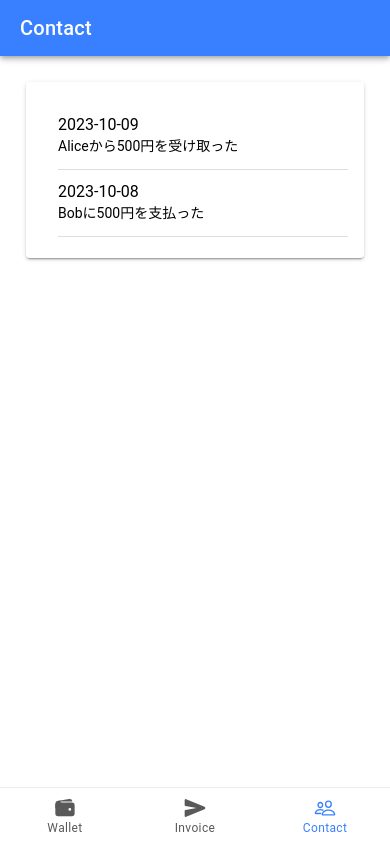
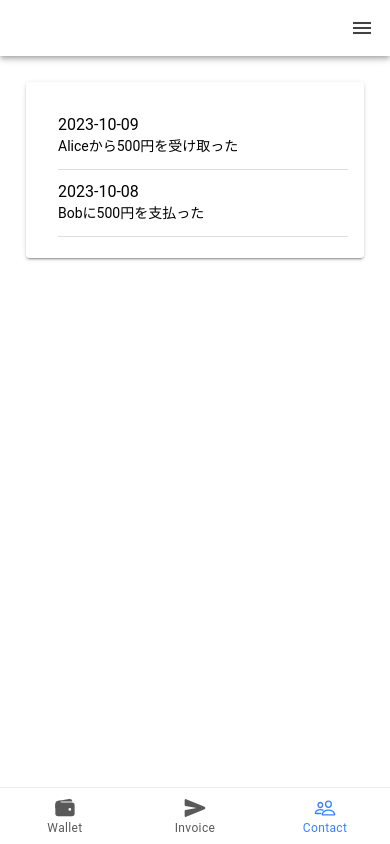
Before and after one commit to motxx/warikan-sats, a React (Vite) app: page /contact in a window 390 px wide. Built offline with nearby package versions, Linux system fonts and the light colour scheme.

Commit message:
feat: add hamburger menu

```diff
--- a/src/App.tsx
+++ b/src/App.tsx
@@ -13,7 +13,7 @@ import { IonReactRouter } from "@ionic/react-router";
 import { peopleOutline, wallet, send } from "ionicons/icons";
 import { WalletOverviewPage } from "./pages/WalletOverviewPage";
 import { PaymentPage } from "./pages/PaymentPage";
-import { Contact } from "./pages/Contact";
+import { ContactPage } from "./pages/ContactPage";
 
 /* Core CSS required for Ionic components to work properly */
 import "@ionic/react/css/core.css";
@@ -48,7 +48,7 @@ const App: React.FC = () => (
             <PaymentPage />
           </Route>
           <Route path="/contact">
-            <Contact />
+            <ContactPage />
           </Route>
           <Route exact path="/">
             <Redirect to="/wallet" />
--- a/src/components/templates/Common/Header.tsx
+++ b/src/components/templates/Common/Header.tsx
@@ -1,14 +1,13 @@
-import React from "react";
-import { IonHeader, IonToolbar, IonTitle } from "@ionic/react";
+import { IonButtons, IonHeader, IonMenuButton, IonToolbar } from "@ionic/react";
 
-export const Header: React.FC = () => {
+export const Header = () => {
   return (
-    <>
-      <IonHeader>
-        <IonToolbar>
-          <IonTitle className="ion-text-center">Account Details</IonTitle>
-        </IonToolbar>
-      </IonHeader>
-    </>
+    <IonHeader>
+      <IonToolbar>
+        <IonButtons slot="end">
+          <IonMenuButton></IonMenuButton>
+        </IonButtons>
+      </IonToolbar>
+    </IonHeader>
   );
 };
--- /dev/null
+++ b/src/components/templates/Common/Menu.tsx
@@ -0,0 +1,24 @@
+import {
+  IonContent,
+  IonHeader,
+  IonMenu,
+  IonTitle,
+  IonToolbar,
+} from "@ionic/react";
+
+export const Menu = () => {
+  return (
+    <>
+      <IonMenu side="end" contentId="main-content">
+        <IonHeader>
+          <IonToolbar>
+            <IonTitle>Menu Content</IonTitle>
+          </IonToolbar>
+        </IonHeader>
+        <IonContent className="ion-padding">
+          This is the menu content.
+        </IonContent>
+      </IonMenu>
+    </>
+  );
+};
--- a/src/components/templates/PaymentTemplate.tsx
+++ b/src/components/templates/PaymentTemplate.tsx
@@ -1,12 +1,10 @@
 import React from "react";
 import { IonContent } from "@ionic/react";
-import { Header } from "./Common/Header";
 import { InvoiceGenerator } from "./Payment/InvoiceGenerator";
 
 export const PaymentTemplate: React.FC = () => {
   return (
     <>
-      <Header />
       <IonContent className="ion-padding">
         <InvoiceGenerator />
       </IonContent>
--- a/src/components/templates/WalletOverviewTemplate.tsx
+++ b/src/components/templates/WalletOverviewTemplate.tsx
@@ -1,7 +1,6 @@
 import React from "react";
 import { IonContent } from "@ionic/react";
 import { Invoice } from "./WalletOverview/InvoicesList/ListItem";
-import { Header } from "./Common/Header";
 import { WalletBalance } from "./WalletOverview/WalletBalance";
 import { WalletInvoicesList } from "./WalletOverview/InvoicesList";
 
@@ -20,7 +19,6 @@ export const WalletOverviewTemplate: React.FC<Props> = ({
 }) => {
   return (
     <>
-      <Header />
       <IonContent className="ion-text-center">
         <WalletBalance balance={balance} lang={lang} />
         <WalletInvoicesList
--- a/src/pages/Contact.tsx
+++ /dev/null
@@ -1,46 +0,0 @@
-import React from "react";
-import {
-  IonContent,
-  IonPage,
-  IonHeader,
-  IonToolbar,
-  IonTitle,
-  IonList,
-  IonItem,
-  IonLabel,
-  IonCard,
-  IonCardContent,
-} from "@ionic/react";
-
-export const Contact: React.FC = () => {
-  const history = [
-    { date: "2023-10-09", event: "Aliceから500円を受け取った" },
-    { date: "2023-10-08", event: "Bobに500円を支払った" },
-  ];
-
-  return (
-    <IonPage>
-      <IonHeader>
-        <IonToolbar color="primary">
-          <IonTitle>Contact</IonTitle>
-        </IonToolbar>
-      </IonHeader>
-      <IonContent className="ion-padding">
-        <IonCard>
-          <IonCardContent>
-            <IonList>
-              {history.map((item, idx) => (
-                <IonItem key={idx}>
-                  <IonLabel>
-                    <h2>{item.date}</h2>
-                    <p>{item.event}</p>
-                  </IonLabel>
-                </IonItem>
-              ))}
-            </IonList>
-          </IonCardContent>
-        </IonCard>
-      </IonContent>
-    </IonPage>
-  );
-};
--- /dev/null
+++ b/src/pages/ContactPage.tsx
@@ -0,0 +1,44 @@
+import React from "react";
+import {
+  IonContent,
+  IonPage,
+  IonList,
+  IonItem,
+  IonLabel,
+  IonCard,
+  IonCardContent,
+} from "@ionic/react";
+import { Menu } from "../components/templates/Common/Menu";
+import { Header } from "../components/templates/Common/Header";
+
+export const ContactPage: React.FC = () => {
+  const history = [
+    { date: "2023-10-09", event: "Aliceから500円を受け取った" },
+    { date: "2023-10-08", event: "Bobに500円を支払った" },
+  ];
+
+  return (
+    <>
+      <Menu />
+      <IonPage id="main-content">
+        <Header />
+        <IonContent className="ion-padding">
+          <IonCard>
+            <IonCardContent>
+              <IonList>
+                {history.map((item, idx) => (
+                  <IonItem key={idx}>
+                    <IonLabel>
+                      <h2>{item.date}</h2>
+                      <p>{item.event}</p>
+                    </IonLabel>
+                  </IonItem>
+                ))}
+              </IonList>
+            </IonCardContent>
+          </IonCard>
+        </IonContent>
+      </IonPage>
+    </>
+  );
+};
--- a/src/pages/PaymentPage.tsx
+++ b/src/pages/PaymentPage.tsx
@@ -1,11 +1,17 @@
 import React from "react";
 import { IonPage } from "@ionic/react";
 import { PaymentTemplate } from "../components/templates/PaymentTemplate";
+import { Menu } from "../components/templates/Common/Menu";
+import { Header } from "../components/templates/Common/Header";
 
 export const PaymentPage: React.FC = () => {
   return (
-    <IonPage>
-      <PaymentTemplate />
-    </IonPage>
+    <>
+      <Menu />
+      <IonPage id="main-content">
+        <Header />
+        <PaymentTemplate />
+      </IonPage>
+    </>
   );
 };
--- a/src/pages/WalletOverviewPage.tsx
+++ b/src/pages/WalletOverviewPage.tsx
@@ -2,6 +2,8 @@ import React, { useState } from "react";
 import { IonPage } from "@ionic/react";
 import { WalletOverviewTemplate } from "../components/templates/WalletOverviewTemplate";
 import { Invoice } from "../components/templates/WalletOverview/InvoicesList/ListItem";
+import { Menu } from "../components/templates/Common/Menu";
+import { Header } from "../components/templates/Common/Header";
 
 const lang = "ja";
 const mockBalance = 10000;
@@ -15,7 +17,10 @@ export const WalletOverviewPage: React.FC = () => {
   const [invoices, setInvoices] = useState<Invoice[]>([]);
 
   return (
-    <IonPage>
+    <>
+      <Menu />
+      <IonPage id="main-content">
+        <Header />
         <WalletOverviewTemplate
           invoices={mockInvoices}
           setInvoices={setInvoices}
@@ -23,5 +28,6 @@ export const WalletOverviewPage: React.FC = () => {
           lang={lang}
         />
       </IonPage>
+    </>
   );
 };
```
Also changed, not shown: src/pages/Contact.css (deleted), src/pages/ContactPage.css (added). Lines whose indentation alone changed are shown as unchanged.
